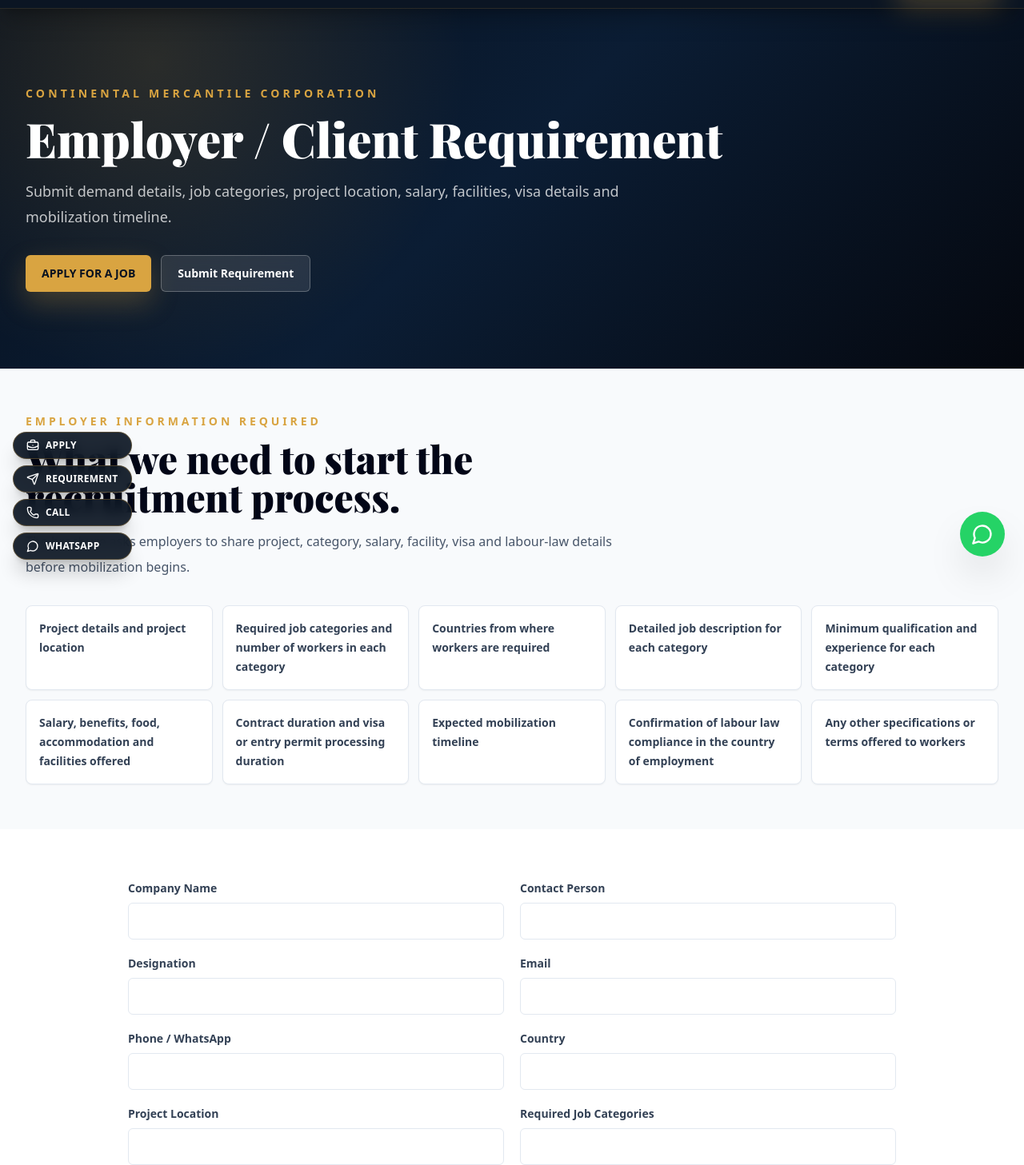
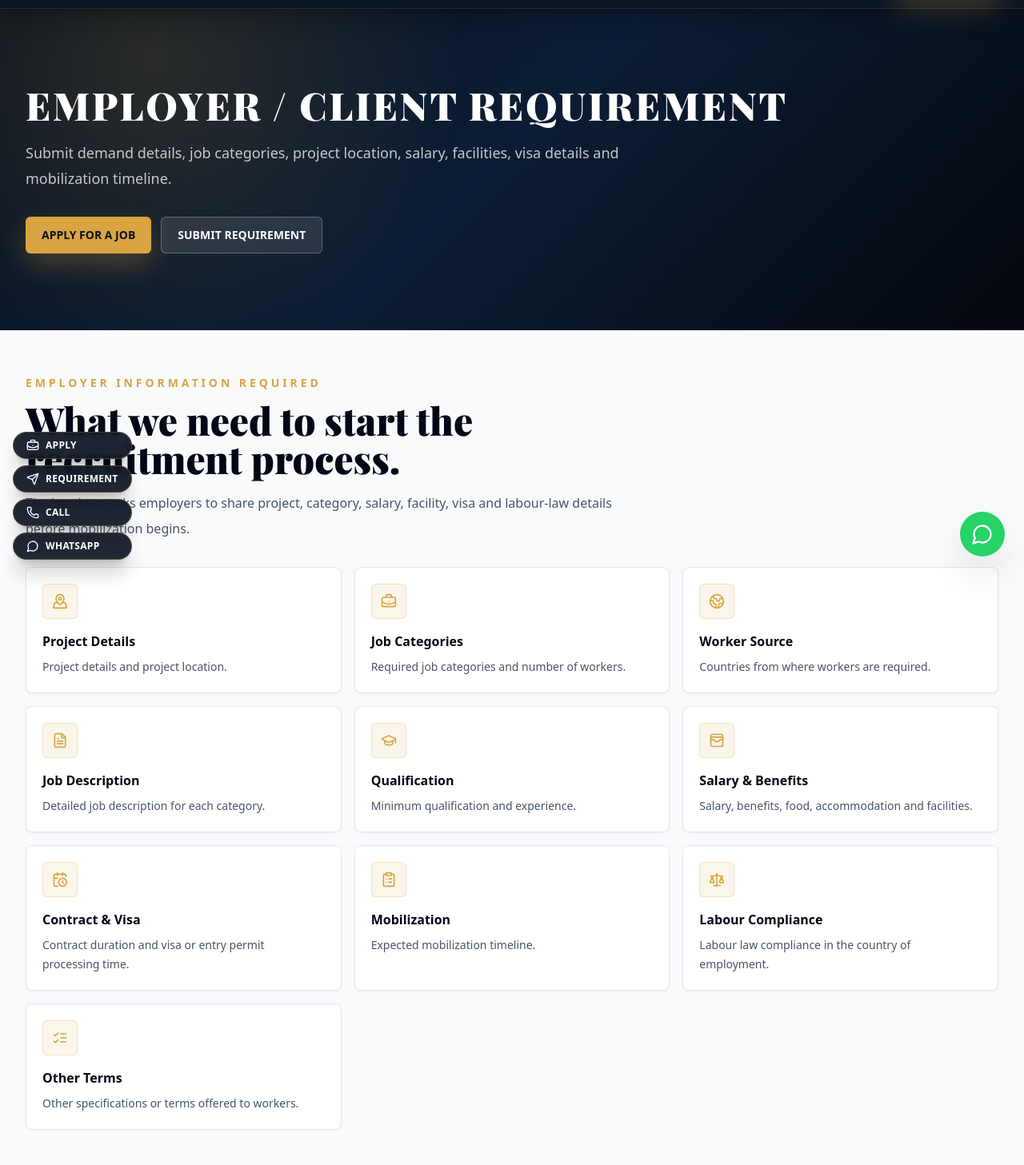
Before and after one commit to Prabhatcodes2025/continental-jobs, a Next.js app: page /manpower-requirement in a window 1280 px wide. Shown: the part 80-1537 px from the top of the page at 80% size. Built offline with nearby package versions, Linux system fonts and the light colour scheme; a web font is replaced by a local one.

Commit message:
Update branding, operations, content and recruitment process

```diff
--- a/src/app/about/page.tsx
+++ b/src/app/about/page.tsx
@@ -11,8 +11,9 @@ export default function AboutPage() {
   return (
     <>
       <PageHero
-        title="A 43+ year International Recruitment and Human Resource Solutions company."
+        title={"43 YEARS IN\nGLOBAL RECRUITMENTS\nAND SKILL DEVELOPMENT"}
         text="Continental Mercantile Corporation Pvt Ltd supports global employers and candidates with ethical overseas recruitment, staffing, study abroad, migration and skill development services."
+        official
       />
       <section className="bg-white py-16">
         <div className="mx-auto grid max-w-7xl gap-10 px-4 lg:grid-cols-2 lg:px-8">
--- a/src/app/manpower-requirement/page.tsx
+++ b/src/app/manpower-requirement/page.tsx
@@ -2,16 +2,75 @@ import { ConsentText } from "@/components/ConsentText";
 import { FormSubmitButton } from "@/components/FormSubmitButton";
 import { PageHero } from "@/components/PageHero";
 import { SectionHeader } from "@/components/SectionHeader";
-import { employerStartInfo } from "@/lib/site-data";
+import { BriefcaseBusiness, CalendarClock, ClipboardList, FileText, Globe2, GraduationCap, ListChecks, MapPinned, Scale, WalletCards } from "lucide-react";
 
 export const metadata = {
   title: "Employer Requirement"
 };
 
+const employerInfoCards = [
+  {
+    title: "Project Details",
+    text: "Project details and project location.",
+    icon: MapPinned
+  },
+  {
+    title: "Job Categories",
+    text: "Required job categories and number of workers.",
+    icon: BriefcaseBusiness
+  },
+  {
+    title: "Worker Source",
+    text: "Countries from where workers are required.",
+    icon: Globe2
+  },
+  {
+    title: "Job Description",
+    text: "Detailed job description for each category.",
+    icon: FileText
+  },
+  {
+    title: "Qualification",
+    text: "Minimum qualification and experience.",
+    icon: GraduationCap
+  },
+  {
+    title: "Salary & Benefits",
+    text: "Salary, benefits, food, accommodation and facilities.",
+    icon: WalletCards
+  },
+  {
+    title: "Contract & Visa",
+    text: "Contract duration and visa or entry permit processing time.",
+    icon: CalendarClock
+  },
+  {
+    title: "Mobilization",
+    text: "Expected mobilization timeline.",
+    icon: ClipboardList
+  },
+  {
+    title: "Labour Compliance",
+    text: "Labour law compliance in the country of employment.",
+    icon: Scale
+  },
+  {
+    title: "Other Terms",
+    text: "Other specifications or terms offered to workers.",
+    icon: ListChecks
+  }
+];
+
 export default function ManpowerRequirementPage({ searchParams }: { searchParams: { submitted?: string; error?: string } }) {
   return (
     <>
-      <PageHero title="Employer / Client Requirement" text="Submit demand details, job categories, project location, salary, facilities, visa details and mobilization timeline." />
+      <PageHero
+        title="EMPLOYER / CLIENT REQUIREMENT"
+        text="Submit demand details, job categories, project location, salary, facilities, visa details and mobilization timeline."
+        official
+        eyebrow={null}
+        size="compact"
+      />
       <section className="bg-slate-50 py-14">
         <div className="mx-auto max-w-7xl px-4 lg:px-8">
           <SectionHeader
@@ -19,12 +78,19 @@ export default function ManpowerRequirementPage({ searchParams }: { searchParams
             title="What we need to start the recruitment process."
             text="The brochure asks employers to share project, category, salary, facility, visa and labour-law details before mobilization begins."
           />
-          <div className="mt-8 grid gap-3 md:grid-cols-2 lg:grid-cols-5">
-            {employerStartInfo.map((item) => (
-              <div key={item} className="premium-card p-4 text-sm font-bold leading-6 text-slate-700">
-                {item}
-              </div>
-            ))}
+          <div className="mt-8 grid gap-4 sm:grid-cols-2 lg:grid-cols-3 2xl:grid-cols-5">
+            {employerInfoCards.map((item) => {
+              const Icon = item.icon;
+              return (
+                <article key={item.title} className="premium-card h-full p-5">
+                  <div className="flex h-11 w-11 items-center justify-center rounded-md border border-gold/25 bg-gold/10 text-gold">
+                    <Icon className="h-5 w-5" aria-hidden="true" />
+                  </div>
+                  <h3 className="mt-4 text-base font-black text-slate-950">{item.title}</h3>
+                  <p className="mt-2 text-sm leading-6 text-slate-600">{item.text}</p>
+                </article>
+              );
+            })}
           </div>
         </div>
       </section>
--- a/src/app/page.tsx
+++ b/src/app/page.tsx
@@ -34,8 +34,8 @@ export default async function HomePage() {
               <p className="inline-flex rounded-full border border-gold/40 bg-gold/10 px-4 py-2 text-xs font-black uppercase tracking-[0.25em] text-gold">
                 43+ years of global recruitment
               </p>
-              <h1 className="mt-6 text-4xl font-black tracking-tight md:text-6xl">
-                Ethical international recruitment and work abroad solutions.
+              <h1 className="corporate-title-caps mt-6 max-w-4xl text-4xl font-black leading-tight sm:text-5xl md:text-6xl">
+                PATHWAY TO GLOBAL CAREERS
               </h1>
               <p className="mt-6 max-w-2xl text-lg leading-8 text-white/78">
                 {company.shortName} connects skilled talent with trusted employers across the Gulf,
@@ -44,10 +44,10 @@ export default async function HomePage() {
               <div className="mt-8 flex flex-wrap gap-3">
                 <ApplyTrigger>APPLY FOR A JOB</ApplyTrigger>
                 <Link href="/manpower-requirement" className="button-secondary">
-                  Submit Requirement
+                  SUBMIT REQUIREMENT
                 </Link>
                 <Link href="/chairman-message" className="button-secondary">
-                  Contact Chairman Office
+                  CONTACT CHAIRMAN OFFICE
                 </Link>
               </div>
             </div>
--- a/src/components/PageHero.tsx
+++ b/src/components/PageHero.tsx
@@ -1,17 +1,36 @@
 import Link from "next/link";
 
-export function PageHero({ title, text, official = false }: { title: string; text: string; official?: boolean }) {
+export function PageHero({
+  title,
+  text,
+  official = false,
+  eyebrow = "Continental Mercantile Corporation",
+  size = "default"
+}: {
+  title: string;
+  text: string;
+  official?: boolean;
+  eyebrow?: string | null;
+  size?: "default" | "compact";
+}) {
+  const titleLines = (official ? title.toUpperCase() : title).split("\n");
+  const titleSize = size === "compact" ? "text-3xl sm:text-4xl md:text-5xl" : "text-4xl md:text-6xl";
+
   return (
     <section className="premium-band text-white">
       <div className="mx-auto max-w-7xl px-4 py-20 lg:px-8 lg:py-24">
-        <p className="text-sm font-black uppercase tracking-[0.3em] text-gold">Continental Mercantile Corporation</p>
-        <h1 className={`mt-4 max-w-5xl text-4xl font-black leading-tight md:text-6xl ${official ? "corporate-title-caps" : "corporate-title"}`}>
-          {official ? title.toUpperCase() : title}
+        {eyebrow ? <p className="text-sm font-black uppercase tracking-[0.3em] text-gold">{eyebrow}</p> : null}
+        <h1 className={`${eyebrow ? "mt-4" : ""} max-w-5xl ${titleSize} font-black leading-tight ${official ? "corporate-title-caps" : "corporate-title"}`}>
+          {titleLines.map((line) => (
+            <span key={line} className="block">
+              {line}
+            </span>
+          ))}
         </h1>
         <p className="mt-5 max-w-3xl text-lg leading-8 text-white/75">{text}</p>
         <div className="mt-8 flex flex-wrap gap-3">
           <Link href="/apply" className="button-primary">APPLY FOR A JOB</Link>
-          <Link href="/manpower-requirement" className="button-secondary">Submit Requirement</Link>
+          <Link href="/manpower-requirement" className="button-secondary">SUBMIT REQUIREMENT</Link>
         </div>
       </div>
     </section>
--- a/src/components/SiteHeader.tsx
+++ b/src/components/SiteHeader.tsx
@@ -37,7 +37,7 @@ export function SiteHeader() {
           </span>
         </Link>
 
-        <nav className="hidden items-center gap-1 text-sm font-semibold text-white/80 lg:flex">
+        <nav className="hidden items-center gap-1 text-sm font-semibold text-white/80 xl:flex">
           {navItems.map(([label, href]) => (
             <Link
               key={href}
@@ -52,7 +52,7 @@ export function SiteHeader() {
           ))}
         </nav>
 
-        <div className="hidden items-center gap-3 lg:flex">
+        <div className="hidden items-center gap-3 xl:flex">
           <a href={`tel:${company.phones.kochi[0].replaceAll(" ", "")}`} className="button-secondary py-2">
             <PhoneCall className="mr-2 h-4 w-4" />
             CALL HEADQUARTERS
@@ -60,7 +60,7 @@ export function SiteHeader() {
           <ApplyTrigger className="button-primary py-2" showArrow={false}>APPLY FOR A JOB</ApplyTrigger>
         </div>
 
-        <div className="relative lg:hidden">
+        <div className="relative xl:hidden">
           <button type="button" onClick={() => setMobileOpen((value) => !value)} className="rounded-md p-2 text-white" aria-label="Toggle navigation menu">
             {mobileOpen ? <X className="h-6 w-6" /> : <Menu className="h-6 w-6" />}
           </button>
```
